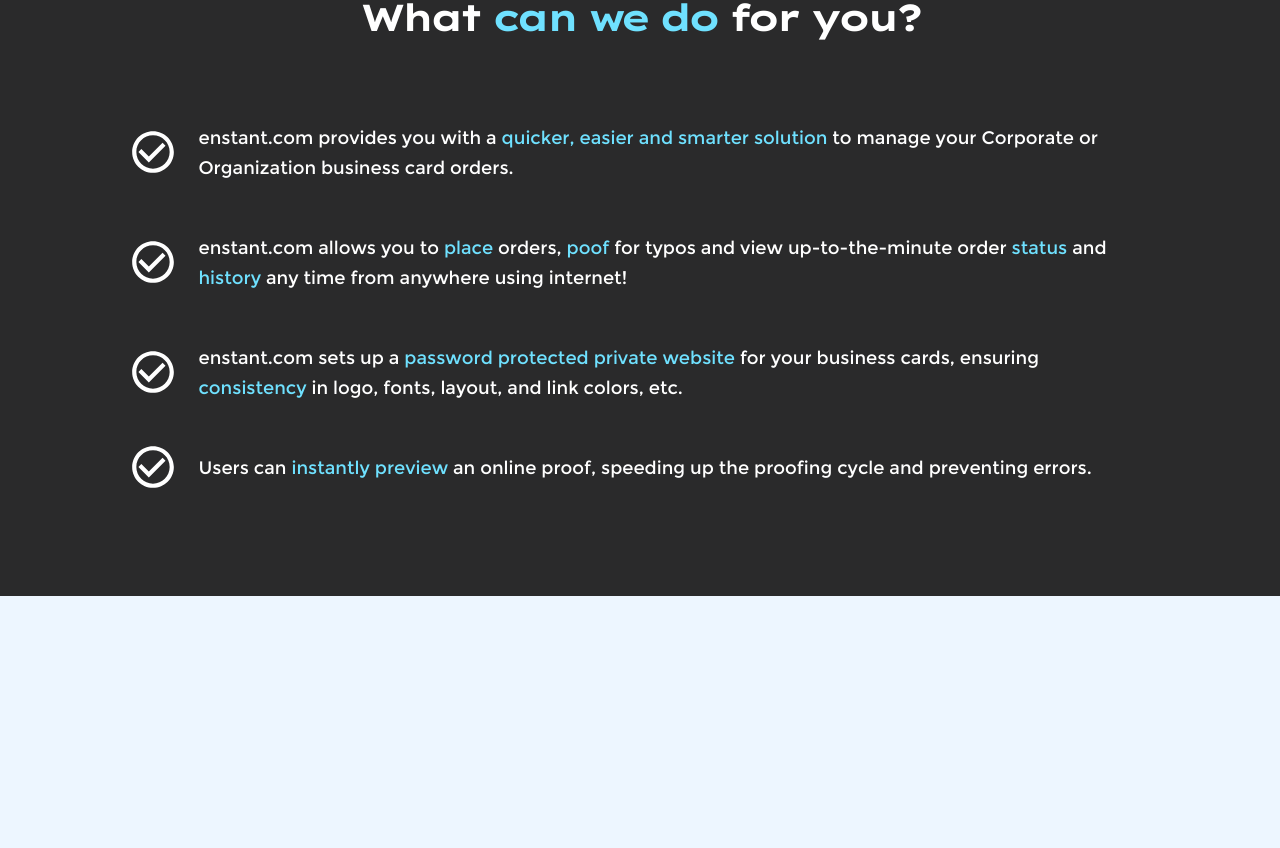
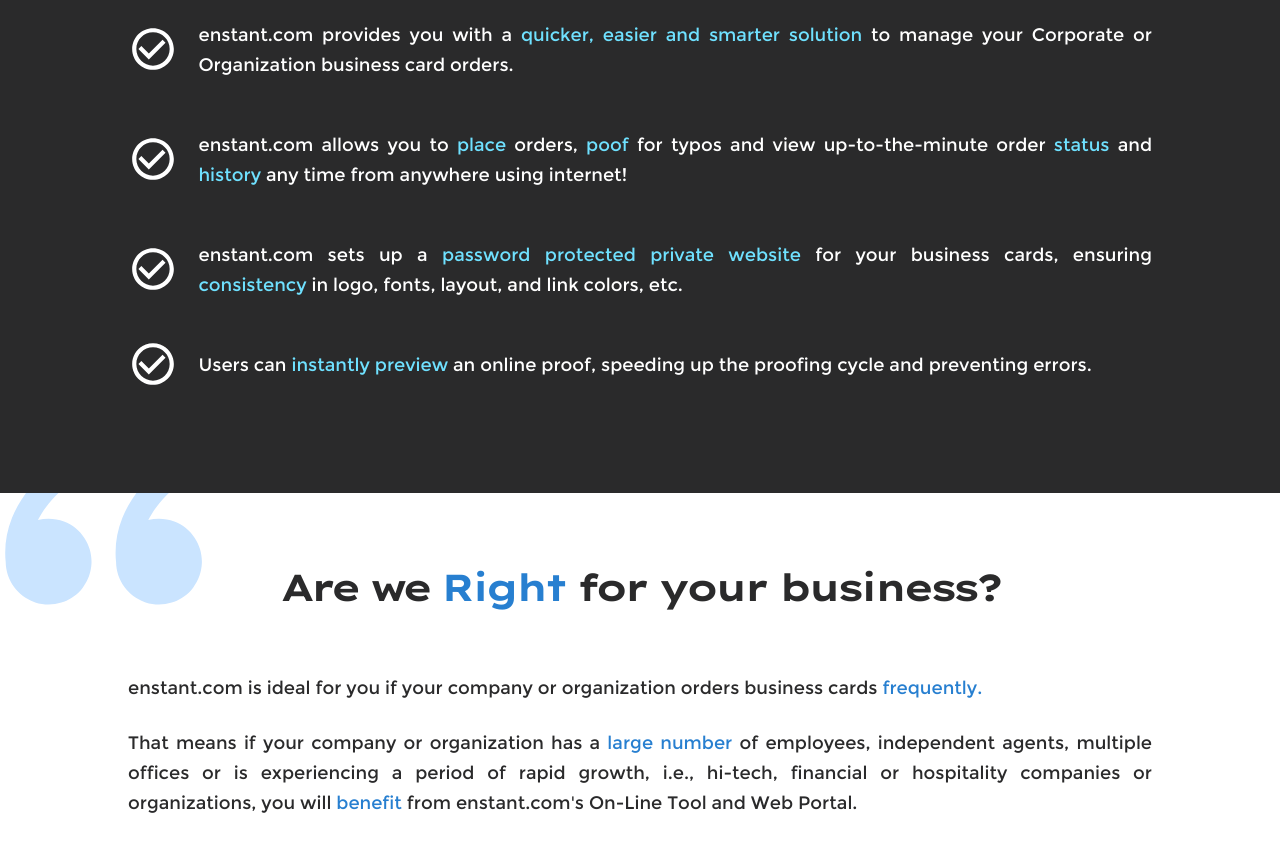
Before and after one commit to erik-ksth/enstant, a React (Create React App) app: page / in a window 1280 px wide. Shown: the part 1940-2788 px from the top of the page. Before the commit the page ends 2536 px from the top, so only its background shows below. Built offline with nearby package versions, Linux system fonts and the light colour scheme.

Commit message:
feat: are we right for your business session

```diff
--- /dev/null
+++ b/src/components/modules/HomePage/AreWeRightSession/index.js
@@ -0,0 +1,62 @@
+import React from "react";
+import "../../../../index.css";
+
+function AreWeRight() {
+  return (
+    <div style={parentContainer}>
+      <h2>
+        Are we <span>Right</span> for your business?
+      </h2>
+
+      <div style={bodyParaContainer}>
+
+        <p>
+          enstant.com is ideal for you if your company or organization orders
+          business cards <span>frequently.</span>
+        </p>
+        <p>
+          That means if your company or organization has a
+          <span> large number </span>
+          of employees, independent agents, multiple offices or is experiencing
+          a period of rapid growth, i.e., hi-tech, financial or hospitality
+          companies or organizations, you will<span> benefit </span>from
+          enstant.com's On-Line Tool and Web Portal.
+        </p>
+        <p>
+          enstant.com understands the benefit of quickly and efficiently
+          providing your staff with the basic, yet important
+          <span> sales tool </span>- the business card.
+        </p>
+
+        <img style={topQuote} src="/images/icons/quote_icon.svg"></img>
+        <img style={buttomQuote} src="/images/icons/quote_icon.svg"></img>
+      </div>
+    </div>
+  );
+}
+
+export default AreWeRight;
+
+const parentContainer = {
+    padding: '3% 0',
+    backgroundColor: 'white',
+    overflow: 'hidden',
+}
+
+const bodyParaContainer = {
+    padding: '0.5% 10%',
+    marginBottom: '-10%'
+}
+
+const topQuote = {
+    position: 'relative',
+    top: '-470px',
+    left: '-12%',
+}
+
+const buttomQuote = {
+    position: 'relative',
+    bottom: '50px',
+    right: '-73%',
+    transform: 'rotate(180deg)'
+}
--- a/src/components/modules/HomePage/WhatCanWeDoSession/index.js
+++ b/src/components/modules/HomePage/WhatCanWeDoSession/index.js
@@ -4,6 +4,7 @@
 function WhatCanWeDo() {
     return (
         <div style={parentContainer}>
+            <div style={container}>
                 <h2 className="contrastText">What <span className="contrastBold">can we do</span> for you?</h2>
 
                 <ul style={listContainer}>
@@ -48,14 +49,21 @@
 
                 </ul>
             </div>
+        </div>
     )
 }
 export default WhatCanWeDo
 
 const parentContainer = {
+    display: 'flex',
+    justifyContent: 'center',
+    backgroundColor: `var(--text-color)`,
+    padding: '3% 0',
     width: '100%',
-    backgroundColor: `var(--text-color)`,
-    padding: '3% 0'
+}
+
+const container = {
+    maxWidth: '1500px',
 }
 
 const checkedIcon = {
@@ -64,7 +72,7 @@
 }
 
 const listContainer = {
-    padding: ' 02%10%'
+    padding: ' 2% 10%',
 }
 
 const list = {
--- a/src/components/modules/HomePage/WhatDoYouWantSection/index.js
+++ b/src/components/modules/HomePage/WhatDoYouWantSection/index.js
@@ -11,27 +11,27 @@
                <ul style={listContainer}>
                     <li style={list}>
                          <img style={icon} src="/images/icons/shipping_icon.svg"></img>
-                         <p>Corporate business cards <span>shipped within 3 days?</span></p>
+                         <p style={{textAlign: 'center'}}>Corporate business cards <span>shipped within 3 days?</span></p>
                     </li>
                     <li style={list}>
                          <img style={icon} src="/images/icons/bag_icon.svg"></img>
-                         <p>Place each order in <span>less than 30 seconds!</span></p>
+                         <p style={{textAlign: 'center'}}>Place each order in <span>less than 30 seconds!</span></p>
                     </li>
                     <li style={list}>
                          <img style={icon} src="/images/icons/checked_icon.svg"></img>
-                         <p>Printed <span>correctly</span> in the first time?</p>
+                         <p style={{textAlign: 'center'}}>Printed <span>correctly</span> in the first time?</p>
                     </li>
                     <li style={list}>
                          <img style={icon} src="/images/icons/status_icon.svg"></img>
-                         <p><span>Informed</span> about the status of your order?</p>
+                         <p style={{textAlign: 'center'}}><span>Informed</span> about the status of your order?</p>
                     </li>
                     <li style={list}>
                          <img style={icon} src="/images/icons/happy_icon.svg"></img>
-                         <p>Color and quality to be <span>consistent</span> every time?</p>
+                         <p style={{textAlign: 'center'}}>Color and quality to be <span>consistent</span> every time?</p>
                     </li>
                     <li style={list}>
                          <img style={icon} src="/images/icons/earth_icon.svg"></img>
-                         <p>Distributed to <span>domestic and international</span> locations?</p>
+                         <p style={{textAlign: 'center'}}>Distributed to <span>domestic and international</span> locations?</p>
                     </li>
                </ul>
           </Container>
--- a/src/components/modules/PageLayout/submodules/AppHeader/Header.css
+++ b/src/components/modules/PageLayout/submodules/AppHeader/Header.css
@@ -2,9 +2,8 @@
      width: 100%;
      display: flex;
      flex-direction: row;
-     justify-content: space-between;
+     justify-content: space-evenly;
      align-items: center;
-     padding: 4% 0
 }
 
 .logo {
--- a/src/components/modules/PageLayout/submodules/AppHeader/index.js
+++ b/src/components/modules/PageLayout/submodules/AppHeader/index.js
@@ -10,13 +10,13 @@
   return (
       <div className='container'>
         <div className='logoContainer'>
-            <li className='logo' href="/">enstant.com</li>
+            <a className='logo' href="/">enstant.com</a>
         </div>
         <div className='navBarContainer'>
-            <li className='navBtn' href="/">Home</li>
-            <li className='navBtn' href="/">Demo</li>
-            <li className='navBtn' href="/">About Us</li>
-            <li className='navBtn' href="/">Contact Us</li>
+            <a className='navBtn' href="/">Home</a>
+            <a className='navBtn' href="/">Demo</a>
+            <a className='navBtn' href="/">About Us</a>
+            <a className='navBtn' href="/">Contact Us</a>
         </div>
         <div className='getStartedBtnContainer'>
           <Btn label='Get Started'/>
--- a/src/index.css
+++ b/src/index.css
@@ -52,6 +52,7 @@
 
 p {
   line-height: 1.2;
+  text-align: justify;
 }
 
 .description {
--- a/src/pages/index.js
+++ b/src/pages/index.js
@@ -5,6 +5,7 @@
 import HeroSection from '../components/modules/HomePage/HeroSection'
 import WhatDoYouWant from '../components/modules/HomePage/WhatDoYouWantSection'
 import WhatCanWeDo from '../components/modules/HomePage/WhatCanWeDoSession'
+import AreWeRight from '../components/modules/HomePage/AreWeRightSession';
 
 function Home() {
   return (
@@ -13,6 +14,7 @@
           <HeroSection/>
           <WhatDoYouWant/>
           <WhatCanWeDo/>
+          <AreWeRight/>
      </body>
   );
 }
```
Also changed, not shown: public/images/icons/quote_icon.svg (added). Lines whose indentation alone changed are shown as unchanged.
